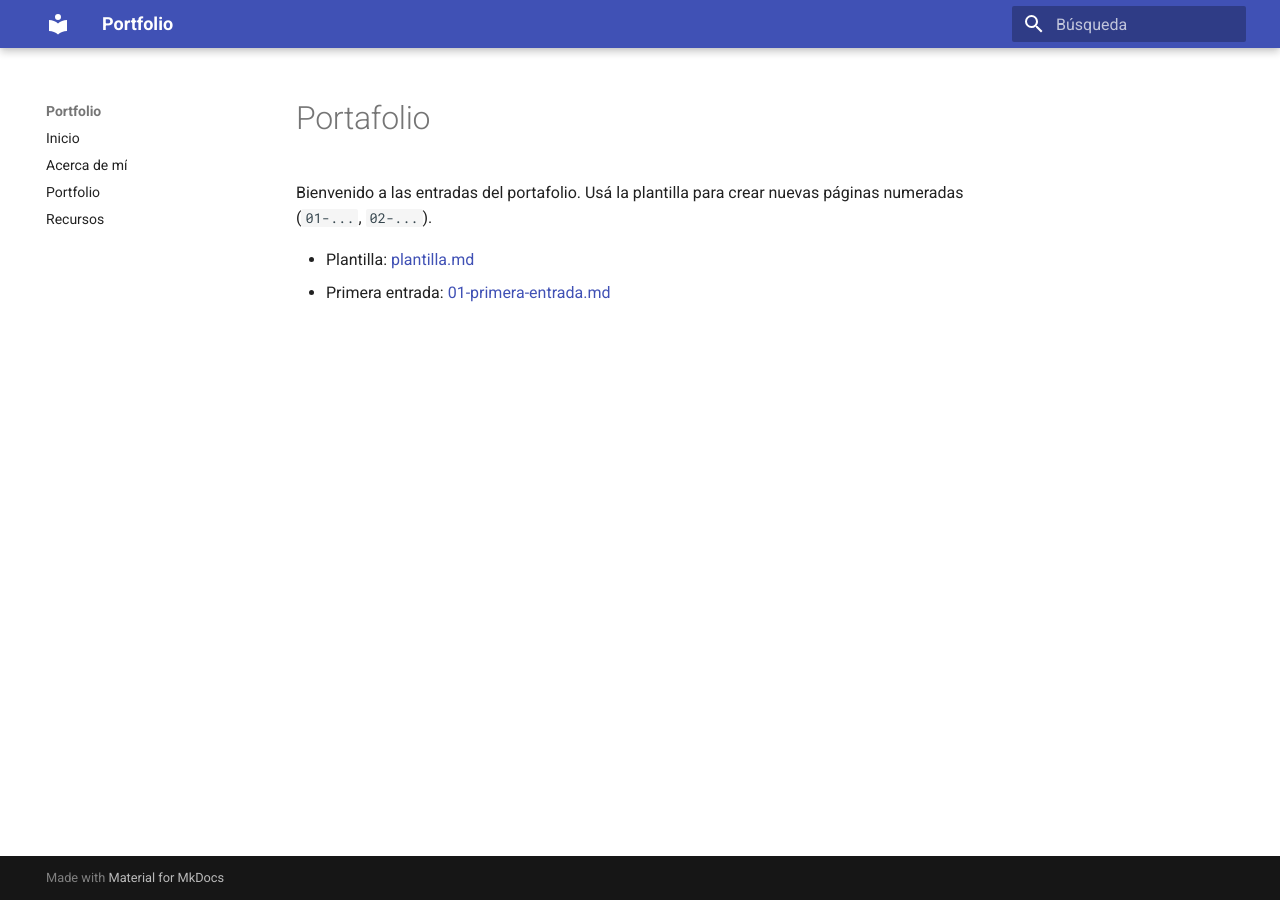
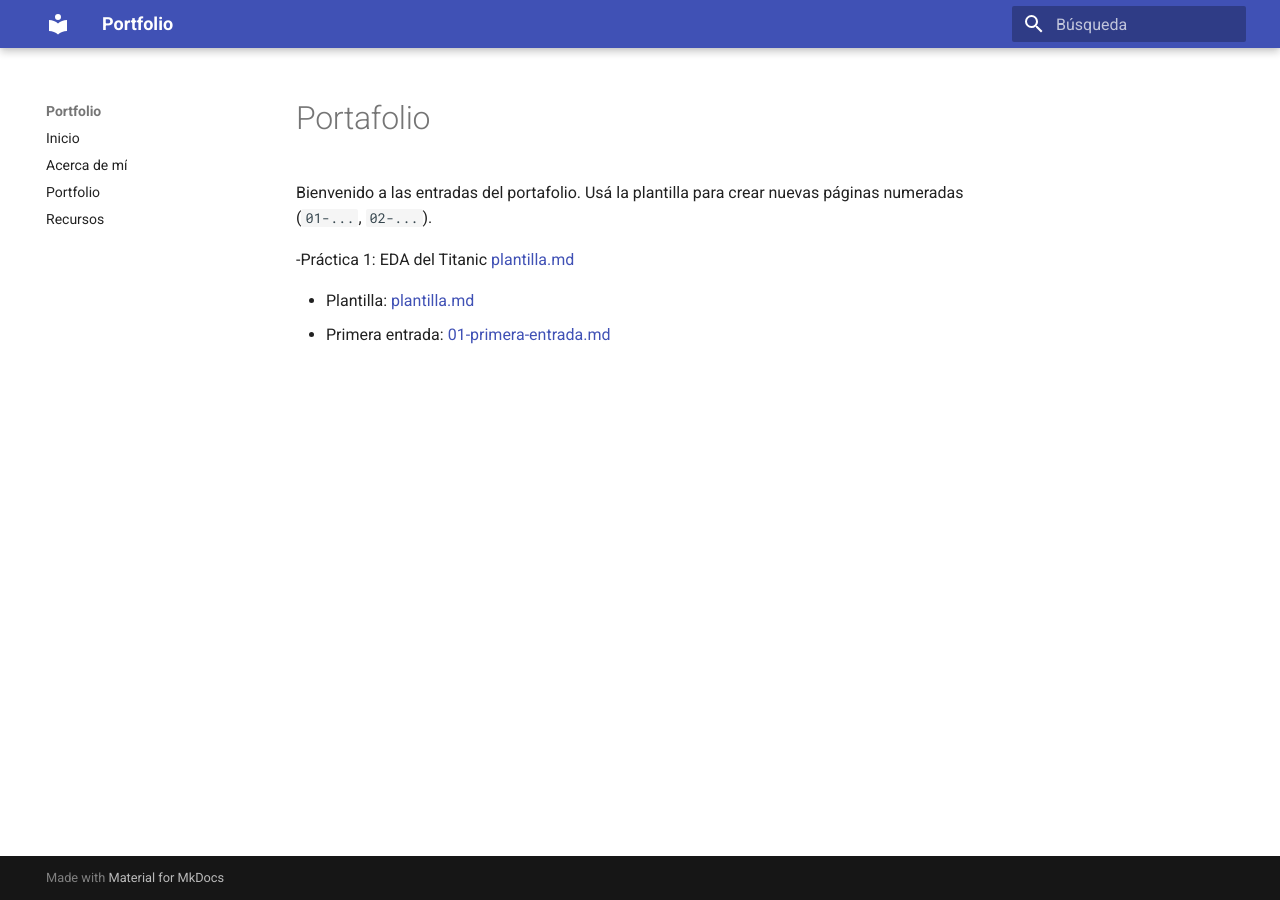
Before and after one commit to iaravitabar/ia-portafolio, an MkDocs documentation site: the page built from docs/portfolio/index.md, in a window 1280 px wide. Built offline with MkDocs 1.6.1 and Material for MkDocs 9.7.7, drawn with Linux system fonts in a browser that asks for light colours; part of the change alters nothing that is shown.

Commit message:
Update index.md

```diff
--- a/docs/portfolio/index.md
+++ b/docs/portfolio/index.md
@@ -1,6 +1,6 @@
 ---
 title: "Índice del Portafolio"
-date: 2025-01-01
+date: 12-08-2025
 ---
 
 # Portafolio
@@ -8,5 +8,8 @@ date: 2025-01-01
 Bienvenido a las entradas del portafolio. Usá la plantilla para crear nuevas páginas numeradas
 (`01-...`, `02-...`).
 
+-Práctica 1: EDA del Titanic [plantilla.md](plantilla.md)
+
+
 - Plantilla: [plantilla.md](plantilla.md)
 - Primera entrada: [01-primera-entrada.md](01-primera-entrada.md)
```
